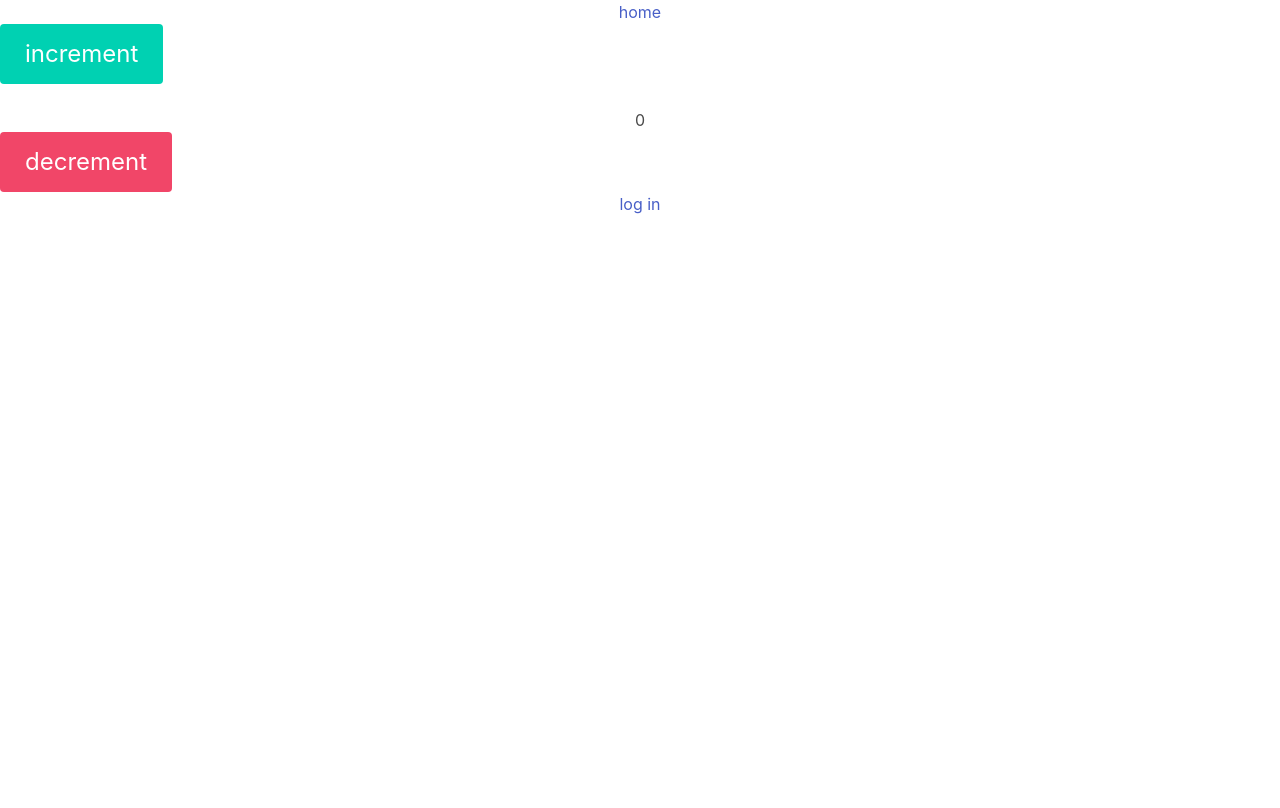
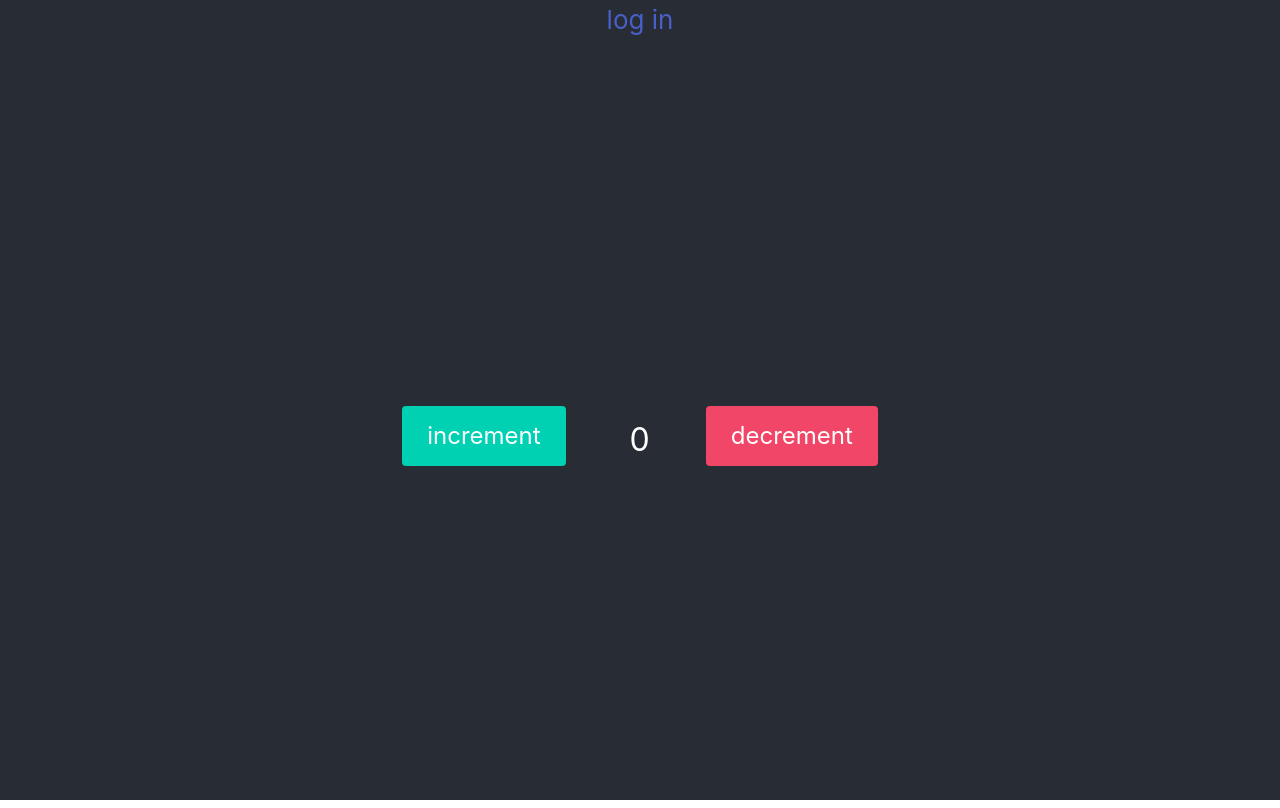
Before and after one commit to frankmeza/react-ts-template, a React (Create React App) app: page / in a window 1280 px wide. Built offline with nearby package versions, Linux system fonts and the light colour scheme.

Commit message:
make styling updates

```diff
--- a/src/App.tsx
+++ b/src/App.tsx
@@ -8,19 +8,21 @@ import { Counter } from "components/counter";
 const App = () => {
     const [isModalOpen, setModalOpen] = useState(false);
 
+    const onClickLink = () => {
+        onClickToggleLoginModal(true);
+    };
+
     const onClickToggleLoginModal = (isOpen: boolean) => {
         setModalOpen(isOpen);
     };
 
     return (
         <div className="app">
-            <Counter />
-            <Link
-                to={LINK_HREF.LOGIN}
-                onClick={() => onClickToggleLoginModal(true)}
-            >
+            <div className="app-header">
+                <Link to={LINK_HREF.LOGIN} onClick={onClickLink}>
                     {STRINGS.LOGIN}
                 </Link>
+                <Counter />
 
                 <Route path={LINK_HREF.LOGIN}>
                     <Login
@@ -29,6 +31,7 @@ const App = () => {
                     />
                 </Route>
             </div>
+        </div>
     );
 };
 
--- /dev/null
+++ b/src/components/counter/counter.css
@@ -0,0 +1,18 @@
+.counter-container {
+    display: flex;
+    flex: 1;
+    align-items: stretch;
+}
+
+.counter-button {
+    display: flex;
+    align-content: center;
+    margin: 2rem;
+}
+
+.counter-sum {
+    font-size: 2rem;
+    padding: 1.5rem;
+    margin-left: 2rem;
+    margin-top: 2rem;
+}
--- a/src/components/counter/counter.tsx
+++ b/src/components/counter/counter.tsx
@@ -2,13 +2,13 @@ import React from "react";
 
 import { RootState } from "../../store";
 import { useSelector, useDispatch } from "react-redux";
-import { Link } from "react-router-dom";
 
 import { decrement, incrementByNumber } from "../../store/slices/counter";
 import { getClassNames } from "./utils";
-import { LINK_HREF, STRINGS } from "constant_values";
+import { STRINGS } from "constant_values";
+import "./counter.css";
 
-const { DECREMENT, HOME, INCREMENT } = STRINGS;
+const { DECREMENT, INCREMENT } = STRINGS;
 
 export const Counter = () => {
     const dispatch = useDispatch();
@@ -18,7 +18,7 @@ export const Counter = () => {
     });
 
     const onClickIncrement = () => {
-        dispatch(incrementByNumber(4))
+        dispatch(incrementByNumber(4));
     };
 
     const onClickDecrement = () => {
@@ -28,8 +28,7 @@ export const Counter = () => {
     const { decrementButtonStyle, incrementButtonStyle } = getClassNames();
 
     return (
-        <div>
-            <Link to={LINK_HREF.HOME}>{HOME}</Link>
+        <div className="counter-container">
             <div className="buttons">
                 <button
                     aria-label="Increment value"
@@ -38,11 +37,9 @@ export const Counter = () => {
                 >
                     {INCREMENT}
                 </button>
-            </div>
 
-            <span>{count}</span>
+                <span className="counter-sum">{count}</span>
 
-            <div className="buttons">
                 <button
                     aria-label="Decrement value"
                     className={decrementButtonStyle}
--- a/src/components/counter/utils.ts
+++ b/src/components/counter/utils.ts
@@ -1,9 +1,9 @@
 import classNames from "classnames";
 
 export const getClassNames = () => {
-    const decrementButtonStyle = classNames("button", "is-danger", "is-large");
+    const decrementButtonStyle = classNames("button", "is-danger", "is-large", "counter-button");
 
-    const incrementButtonStyle = classNames("button", "is-primary", "is-large");
+    const incrementButtonStyle = classNames("button", "is-primary", "is-large", "counter-button");
 
     return {
         decrementButtonStyle,
```
Lines whose indentation alone changed are shown as unchanged.
